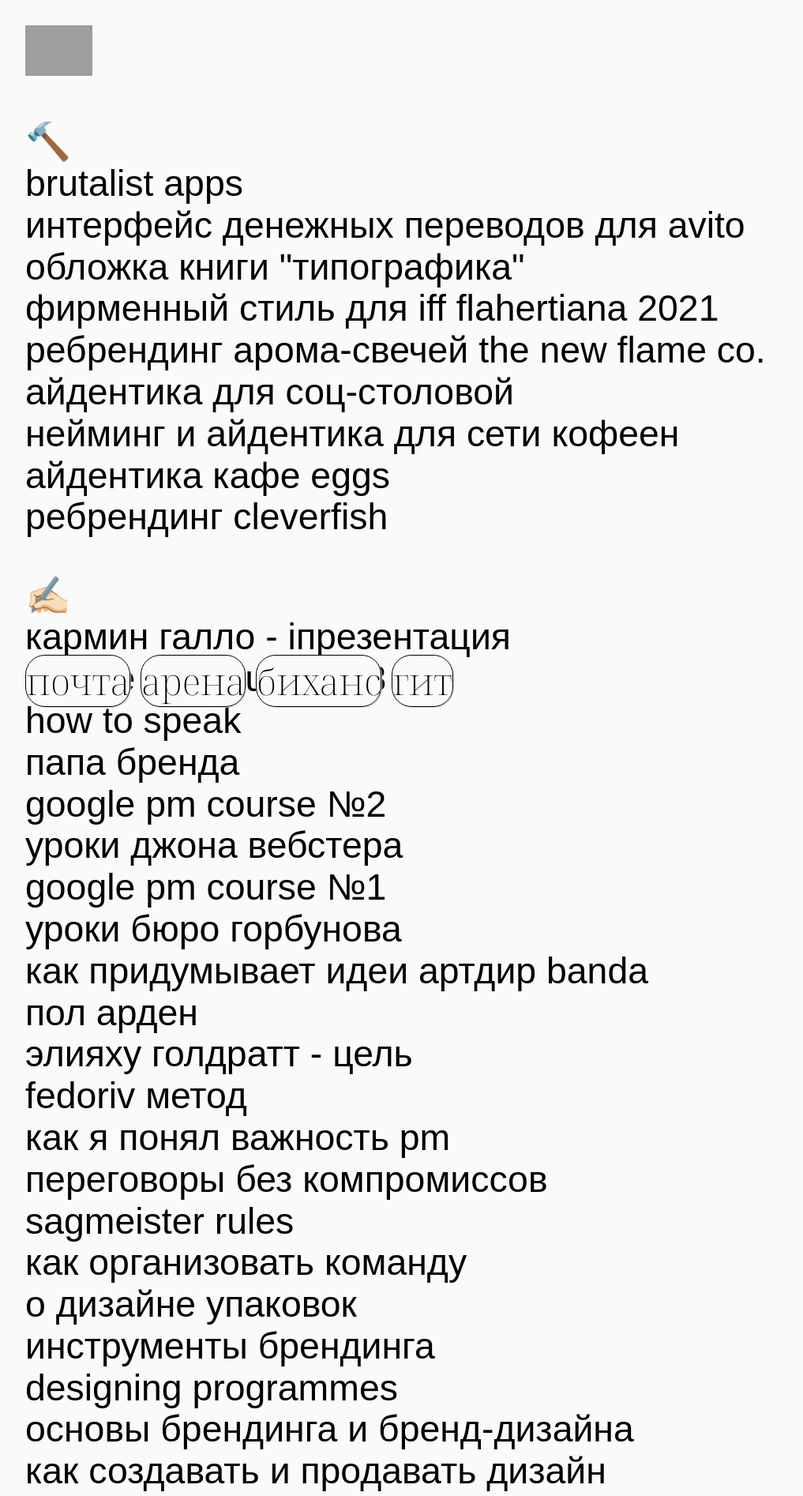
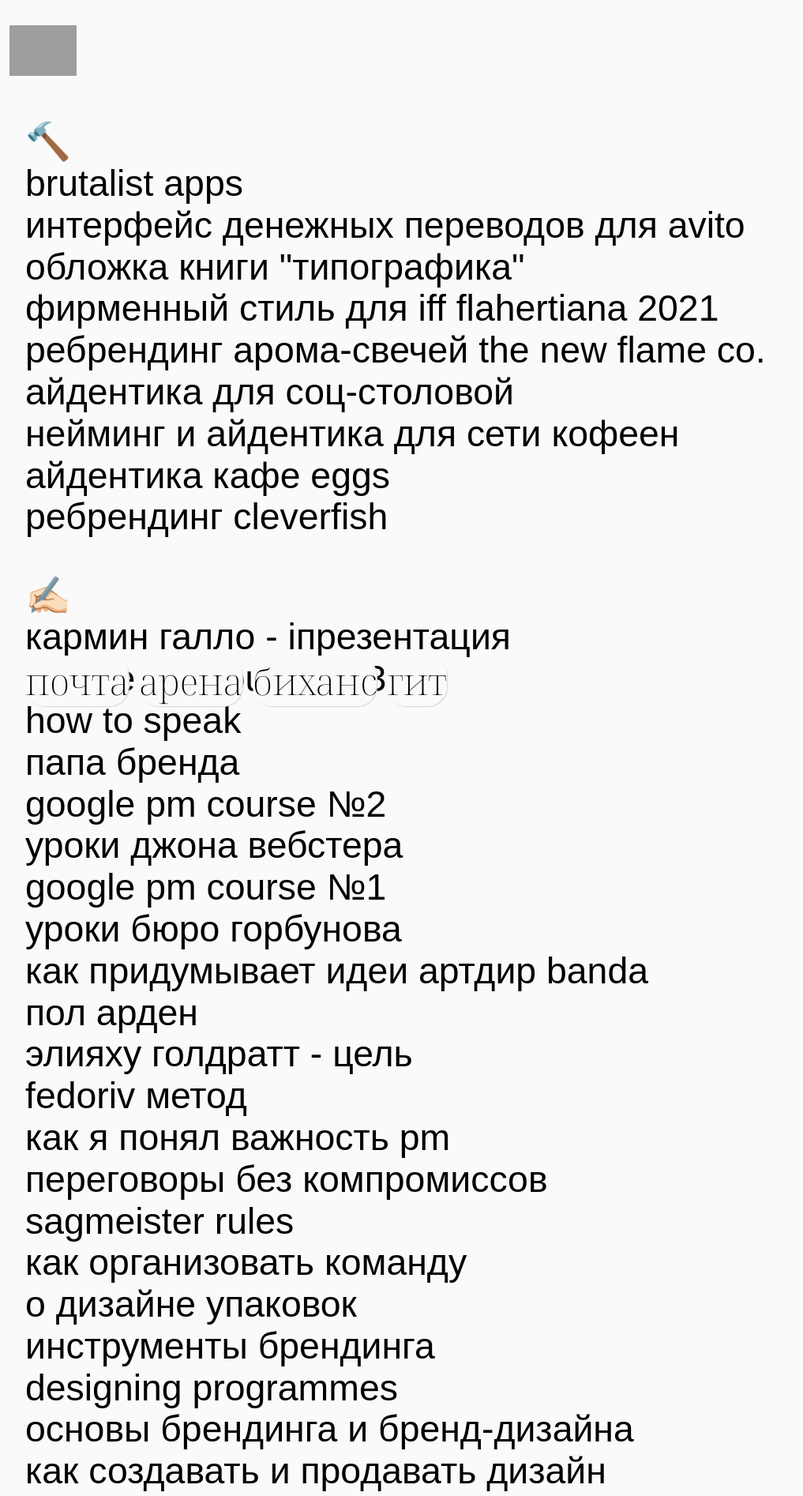
Before and after one commit to geravolobuev/geravolobuev, a Jekyll site: the page built from pages/index.md, in a window 1280 px wide. Shown: the top 1894 px of the page at 79% size, without its empty margins (0-1017 px from the left). Built offline with Jekyll 4.4.1, drawn with Linux system fonts in a browser that asks for light colours; grey boxes are pictures that could not be loaded.

Commit message:
new layout

```diff
--- /dev/null
+++ b/_includes/logo.html
@@ -0,0 +1,3 @@
+<a class="about-left-logo" href="/">
+<img data-src="https://www.dropbox.com/s/cdedlfyfd8e9ms1/logo-22.gif?raw=1" border="0" style="width: 25rem; height: 4rem; margin: 0; margin-left: -20px;" src="https://www.dropbox.com/s/cdedlfyfd8e9ms1/logo-22.gif?raw=1">
+</a>
--- a/_includes/styles.html
+++ b/_includes/styles.html
@@ -10,6 +10,7 @@
 -webkit-font-smoothing: antialiased;
     margin: 0;
 background: #FAFAFA;
+ overflow: overlay;
 }
 
 .ast-pink {
@@ -124,11 +125,11 @@
 
 .social-links > a {
   border-radius: 25px;
-  border: 1px solid black;
 background: #FAFAFA;
 font-family: 'Noto Serif Display', serif;
 font-weight: 200;
 box-shadow: 1px 1px 1px lightgray;
+text-align: center;
 }
 
 .social-links > a:hover {
@@ -147,6 +148,22 @@
     .ul-links__p {
             margin-bottom: 0;
     }
+
+	.myphoto {
+position: fixed;
+    top: 50%;
+    left: 50%;
+    transform: translate(-50%, -50%);
+display: none;
+}
+
+.myphoto-photo {
+width: 20vw;
+}
+
+.about-left-logo:hover + .myphoto {
+    display: block;
+}
 
     .about-right {
     position: fixed;
@@ -194,20 +211,17 @@
         }
 ::-webkit-scrollbar {
     width: 50px;
-    background: #FAFAFA;
     margin: 0 2px 0 0;
 }
 
 ::-webkit-scrollbar-thumb {
     border: 2px solid #1a2151;
-    background: #FAFAFA;
     border-radius: 100px
 }
 
 ::-webkit-scrollbar-track {
     box-shadow: 0;
     border-radius: 100px;
-    background: #FAFAFA;
 }
 
 </style>
--- a/_layouts/home.html
+++ b/_layouts/home.html
@@ -11,8 +11,14 @@
         <main class="lowercased">
                 <section class="about">
                         <div class="about-left">
-<a href=""><img data-src="https://www.dropbox.com/s/cdedlfyfd8e9ms1/logo-22.gif?raw=1" border="0" style="width: 25rem; height: 4rem; margin: 0;" src="https://www.dropbox.com/s/cdedlfyfd8e9ms1/logo-22.gif?raw=1"></a>
+    {% include logo.html %}
+
+<div class="myphoto">
+<img class="myphoto-photo" src="https://www.dropbox.com/s/g60l6909aeq4krq/myphoto.jpg?raw=1">
+</div>
+<div class="blur"></div>
                         </div>
+
                         <div class="about-right">
         <div class="social-links">
                 <a data-uuid="257b5fa7-33c6-460f-b7dd-f9fbe848f66b" class="link-
--- a/_layouts/post.html
+++ b/_layouts/post.html
@@ -10,6 +10,7 @@
         <div class="wrapper">
         <main>
                 <article>
+    {% include logo.html %}
             {{ content }}
                 </article>
                 <footer>
--- a/_layouts/project.html
+++ b/_layouts/project.html
@@ -9,6 +9,7 @@
         </div class="wrapper">
         <main>
                 <article>
+    {% include logo.html %}
         <video width="100%" autoplay="true" playsinline="" loop="true" muted="true\">
                 <source src="{{ page.video }}" type="video/mp4"> </video>
             {{ content }}
```
Also changed, not shown: _posts/2021-05-31-goldratt-goal.md (+12 -11 lines).
